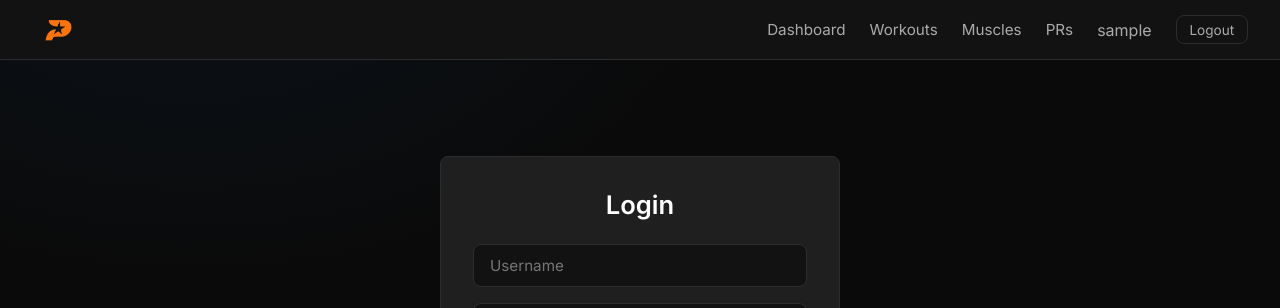
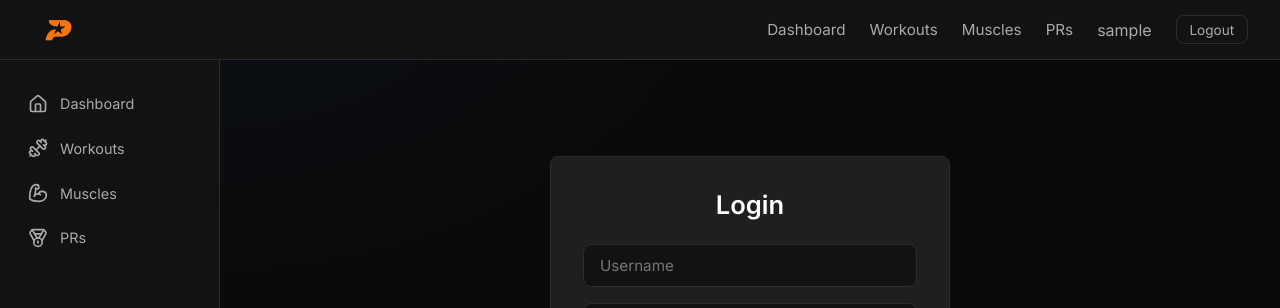
Before and after one commit to nigelvidaaal/workout-logger, a React (Vite) app: page /login in a window 1280 px wide. Shown: the top 308 px of the page. Built offline with nearby package versions, Linux system fonts and the light colour scheme; no server answers; sample sign-in values are in the browser's storage.

Commit message:
left hand side navbar with icons added

```diff
--- a/package.json
+++ b/package.json
@@ -12,6 +12,7 @@
   },
   "dependencies": {
     "canvas-confetti": "^1.9.4",
+    "lucide-react": "^1.32.0",
     "react": "^19.2.6",
     "react-dom": "^19.2.6",
     "react-muscle-highlighter": "^1.2.0",
--- a/src/App.jsx
+++ b/src/App.jsx
@@ -9,6 +9,7 @@ import { MuscleChart } from "./pages/MuscleChart";
 import { Navbar } from "./components/Navbar";
 import { PRsPage } from "./pages/PRsPage";
 import { AIHelper } from "./components/AIHelper";
+import { Sidebar } from "./components/Sidebar";
 import { useAuth } from "./context/AuthContext";
 
 function App() {
@@ -21,6 +22,11 @@ function App() {
       {/* Navbar renders on every page regardless of route */}
       <Navbar />
       {user && <AIHelper />}
+      {/* contentRow (index.css) lays Sidebar + main out side by side on
+          desktop; Sidebar's own CSS hides it below 641px, so on mobile this
+          is just <main> alone, unchanged from before */}
+      <div className="contentRow">
+        {user && <Sidebar />}
         <main>
           <Routes>
             {/* public routes — anyone can access these */}
@@ -70,6 +76,7 @@ function App() {
             />
           </Routes>
         </main>
+      </div>
     </>
   );
 }
--- /dev/null
+++ b/src/components/Sidebar.jsx
@@ -0,0 +1,34 @@
+import { NavLink } from "react-router-dom";
+import { Home, Dumbbell, BicepsFlexed, Medal } from "lucide-react";
+import styles from "../styles/Sidebar.module.css";
+
+// desktop-only icon sidebar — CSS hides it below the same 640px breakpoint
+// Navbar already uses for its mobile hamburger, so "desktop" means the same
+// thing everywhere in the app. Sits alongside the existing top navbar links
+// (kept on request) as a second way to get around on wider screens.
+const LINKS = [
+  { to: "/", label: "Dashboard", icon: Home, end: true },
+  { to: "/workouts", label: "Workouts", icon: Dumbbell },
+  { to: "/muscles", label: "Muscles", icon: BicepsFlexed },
+  { to: "/prs", label: "PRs", icon: Medal },
+];
+
+export function Sidebar() {
+  return (
+    <aside className={styles.sidebar}>
+      {LINKS.map(({ to, label, icon: Icon, end }) => (
+        <NavLink
+          key={to}
+          to={to}
+          end={end}
+          className={({ isActive }) =>
+            `${styles.link} ${isActive ? styles.active : ""}`
+          }
+        >
+          <Icon size={20} strokeWidth={2} />
+          <span>{label}</span>
+        </NavLink>
+      ))}
+    </aside>
+  );
+}
--- a/src/index.css
+++ b/src/index.css
@@ -43,8 +43,20 @@ button {
   font-family: inherit;
 }
 
+/* lays the new desktop Sidebar and <main> out side by side. padding-top
+   clears the fixed navbar (60px tall) for BOTH children, since Sidebar
+   is now a normal-flow flex item that starts at the very top of the page
+   otherwise (the navbar itself is position:fixed, taken out of flow) */
+.contentRow {
+  display: flex;
+  padding-top: 60px;
+}
+
 main {
+  /* fills whatever width is left beside the sidebar (or the full row on
+     mobile, where Sidebar's own CSS hides it) */
+  flex: 1;
   max-width: 900px;
   margin: 0 auto;
-  padding: calc(60px + 2rem) 1.5rem 2rem;
+  padding: 2rem 1.5rem;
 }
--- /dev/null
+++ b/src/styles/Sidebar.module.css
@@ -0,0 +1,50 @@
+/* hidden by default (mobile-first) — the app already has the hamburger
+   nav for small screens, so this only shows up alongside it */
+.sidebar {
+  display: none;
+}
+
+@media (min-width: 641px) {
+  .sidebar {
+    display: flex;
+    flex-direction: column;
+    gap: 0.35rem;
+    width: 220px;
+    /* stops the flex row from squeezing this column to fit <main> */
+    flex-shrink: 0;
+    /* sticks just below the fixed top navbar and scrolls with the page
+       until it hits the top, then holds there — no JS needed */
+    position: sticky;
+    top: 60px;
+    align-self: flex-start;
+    height: calc(100vh - 60px);
+    padding: 1.5rem 1rem;
+    border-right: 1px solid var(--border);
+    background: var(--bg-secondary);
+  }
+}
+
+.link {
+  display: flex;
+  align-items: center;
+  gap: 0.75rem;
+  padding: 0.6rem 0.75rem;
+  border-radius: var(--border-radius);
+  color: var(--text-secondary);
+  font-size: 0.9rem;
+  transition: background 0.15s, color 0.15s;
+}
+
+.link:hover {
+  background: var(--bg-card);
+  color: var(--text-primary);
+}
+
+.active {
+  background: var(--bg-card);
+  color: var(--text-primary);
+  font-weight: 500;
+  /* left accent bar so the active page reads at a glance, same accent
+     color used for PR badges/highlights elsewhere in the app */
+  box-shadow: inset 3px 0 0 var(--accent);
+}
```
Also changed, not shown: 1 other file (tests, documents, lock files or other folders). Lines whose indentation alone changed are shown as unchanged.
